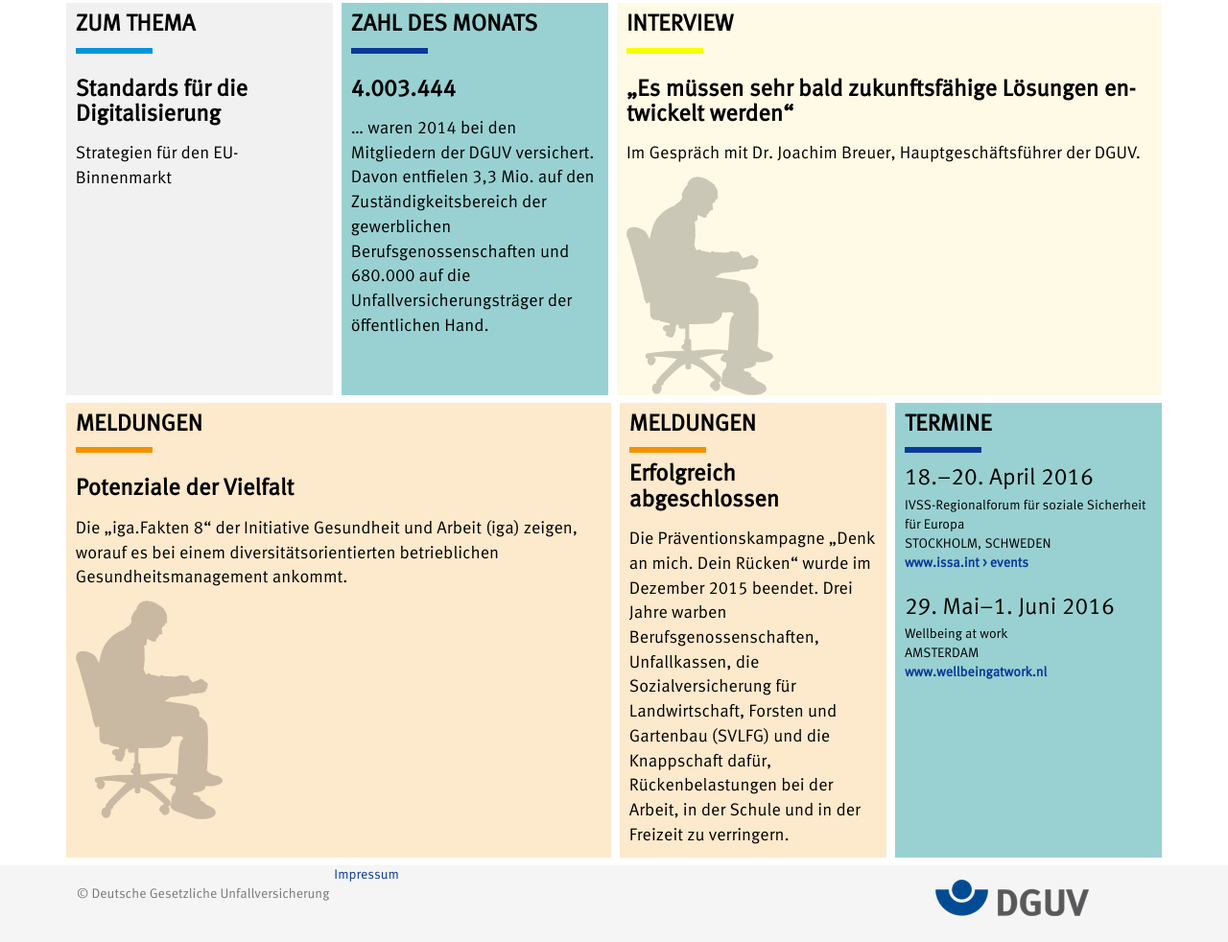
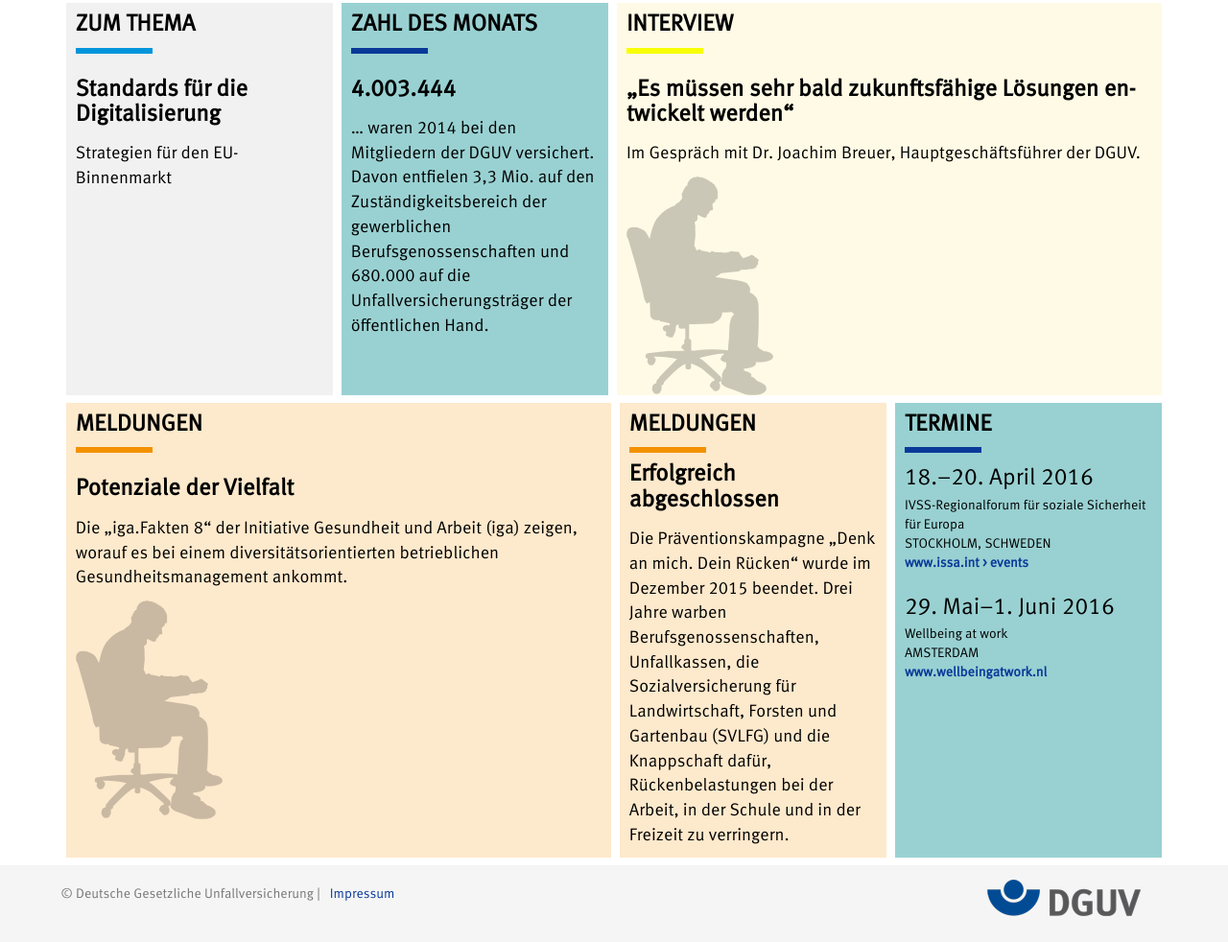
Before and after one commit to novareto/webmagazine, a website: page index.html in a window 1280 px wide. Shown: the part 775-1757 px from the top of the page at 96% size. Drawn offline with nearby package versions, Linux system fonts and the light colour scheme.

Commit message:
Footer markup structure changed

```diff
--- a/index.html
+++ b/index.html
@@ -283,19 +283,18 @@
 
     <footer class="footer">
       <div class="container">
-      <div class="col-xs-6">
-       <ul class="nav navbar-nav">
-        <li class="text-muted description_content">© Deutsche Gesetzliche Unfallversicherung</li>
+       <div class="col-xs-12 col-sm-4 col-sm-push-8">
+         <ul class="nav navbar-nav navbar-right">
+        <li class="col-sm-2"><a href="#"><img style=padding-top:10px; class="img-responsive" src="assets/img/dguv-logo.png"></a></li>
         </ul>
-        <ul class="list-inline">
-        <li><a href="">Impressum</a></li>
+       </div>
+      <div class="col-xs-12 col-sm-8 col-sm-pull-4">
+       <ul class="navbar-nav list-inline">
+        <li class="text-muted description_content">© Deutsche Gesetzliche Unfallversicherung |</li>
+         <li class="text-muted"><a href="">Impressum</a></li>
         </ul>
         </div>
-        <div class="col-xs-6">
-         <ul class="col-xs-6 nav navbar-nav navbar-right">
-        <li class="col-sm-2"><a href="#"><img style=padding-top:10px; class="img-responsive" src="assets/img/dguv-logo.png"></a></li>
-        </ul>
-        </div>
+
       </div>
     </footer>
 
```
